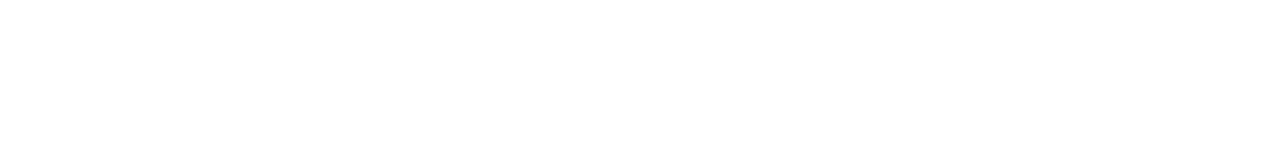
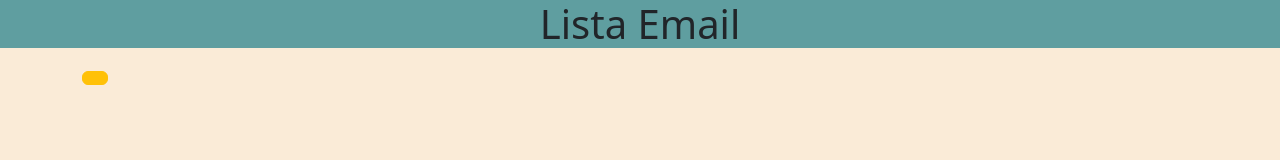
Before and after one commit to KehnAdrian31/js-email-list, a plain HTML site: page index.html in a window 1280 px wide. Drawn offline with nearby package versions, Linux system fonts and the light colour scheme.

Commit message:
[upd] add title and tag ul and button

```diff
--- a/index.html
+++ b/index.html
@@ -10,7 +10,13 @@
   <title>js-email-list</title>
 </head>
 <body>
-
+  <header>
+    <h1 class="text-center">Lista Email</h1>
+  </header>
+  <main class="container">
+    <ul id="email-list"></ul>
+    <button class="btn btn-warning" id="generate-button"></button>
+  </main>
 
   <script src="./src/js/script.js"></script>
 </body>
--- a/src/cs/styles.css
+++ b/src/cs/styles.css
@@ -3,3 +3,10 @@
   padding: 0;
   box-sizing: border-box;
 }
+
+body{
+  background-color: antiquewhite;
+}
+header{
+  background-color: cadetblue;
+}
--- a/src/js/script.js
+++ b/src/js/script.js
@@ -0,0 +1,3 @@
+//recupero elementi dal DOM
+const emailList = document.getElementById('email-list');
+const generaBtn = document.getElementById('generate-button')
```
